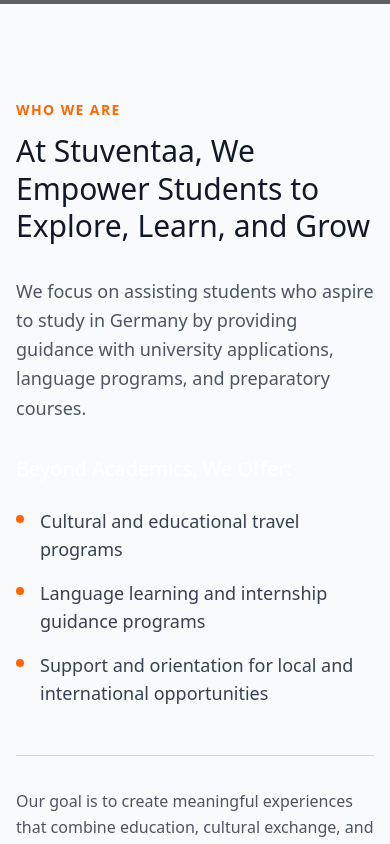
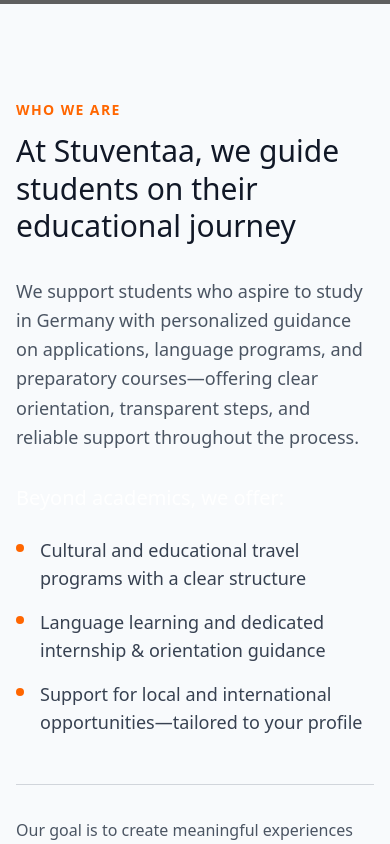
Before and after one commit to AlSweidanAhmad/stuventaa, a React (Vite) app: page / in a window 390 px wide. Shown: the part 840-1684 px from the top of the page. Built offline with nearby package versions, Linux system fonts and the light colour scheme; grey boxes are pictures that could not be loaded.

Commit message:
feat: add translations for WhoWeAre sections

```diff
--- a/src/components/WhoWeAre.jsx
+++ b/src/components/WhoWeAre.jsx
@@ -1,34 +1,38 @@
 import React from 'react';
 import { motion } from 'framer-motion';
+import { useTranslation } from 'react-i18next';
 
 const WhoWeAre = () => {
+  const { t } = useTranslation();
+
   const features = [
-      'Cultural and educational travel programs',
-      'Language learning and internship guidance programs',
-      'Support and orientation for local and international opportunities'
+    t('whoWeAre.features.0'),
+    t('whoWeAre.features.1'),
+    t('whoWeAre.features.2'),
   ];
 
   return (
-    <section /*bg-[#0a0a0a]*/
+    <section
       id="about"
-      className='py-24 lg:py-32 bg-[#f8fafc] text-white overflow-hidden scroll-mt-[90px]'
+      className="py-24 lg:py-32 bg-[#f8fafc] text-white overflow-hidden scroll-mt-[90px]"
     >
-      <div className='max-w-7xl mx-auto px-4 sm:px-6 lg:px-8'>
-        <div className='grid md:grid-cols-2 gap-16 md:gap-24 items-center'>
+      <div className="max-w-7xl mx-auto px-4 sm:px-6 lg:px-8">
+        <div className="grid md:grid-cols-2 gap-16 md:gap-24 items-center">
           {/* Image - Left Side */}
           <motion.div
             initial={{ opacity: 0, x: -30 }}
             whileInView={{ opacity: 1, x: 0 }}
             viewport={{ once: true, amount: 0.3 }}
             transition={{ duration: 0.8 }}
-            className='relative order-2 md:order-1'
+            className="relative order-2 md:order-1"
           >
-            <div className='relative rounded-lg overflow-hidden shadow-2xl h-[450px] md:h-[600px]'>
+            <div className="relative rounded-lg overflow-hidden shadow-2xl h-[450px] md:h-[600px]">
               <img
-                className='w-full h-full object-cover'
-                alt='Student reading book'
-               src="https://images.unsplash.com/photo-1523240795612-9a054b0db644" />
-              <div className='absolute inset-0 bg-black/15'></div>
+                className="w-full h-full object-cover"
+                alt={t('whoWeAre.imageAlt')}
+                src="https://images.unsplash.com/photo-1523240795612-9a054b0db644"
+              />
+              <div className="absolute inset-0 bg-black/15"></div>
             </div>
           </motion.div>
 
@@ -38,24 +42,24 @@
             whileInView={{ opacity: 1, x: 0 }}
             viewport={{ once: true, amount: 0.3 }}
             transition={{ duration: 0.8 }}
-            className='order-1 md:order-2'
+            className="order-1 md:order-2"
           >
-            <h2 className='text-sm font-bold text-[#FF6600] tracking-widest uppercase mb-3'>
-              WHO WE ARE
+            <h2 className="text-sm font-bold text-[#FF6600] tracking-widest uppercase mb-3">
+              {t('whoWeAre.kicker')}
             </h2>
-            <h3 className='text-3xl sm:text-4xl lg:text-5xl font-extralight text-gray-900 mb-8 leading-tight'>
-              At Stuventaa, We Empower Students to Explore, Learn, and Grow
+            <h3 className="text-3xl sm:text-4xl lg:text-5xl font-extralight text-gray-900 mb-8 leading-tight">
+              {t('whoWeAre.title')}
             </h3>
 
-            <p className='text-gray-600 mb-8 leading-relaxed text-lg'>
-               We focus on assisting students who aspire to study in Germany by providing guidance with university applications, language programs, and preparatory courses.
+            <p className="text-gray-600 mb-8 leading-relaxed text-lg">
+              {t('whoWeAre.description')}
             </p>
 
-            <p className='text-white font-medium mb-6 text-xl'>
-              Beyond Academics, We Offer:
+            <p className="text-white font-medium mb-6 text-xl">
+              {t('whoWeAre.subheading')}
             </p>
 
-            <ul className='space-y-4 mb-8'>
+            <ul className="space-y-4 mb-8">
               {features.map((feature, index) => (
                 <motion.li
                   key={index}
@@ -63,21 +67,19 @@
                   whileInView={{ opacity: 1, x: 0 }}
                   viewport={{ once: true, amount: 0.5 }}
                   transition={{ duration: 0.5, delay: index * 0.15 }}
-                  className='flex items-start gap-4'
+                  className="flex items-start gap-4"
                 >
-                  <span className='w-2 h-2 rounded-full bg-[#FF6600] mt-2 flex-shrink-0' />
-                  <span className='text-gray-700 text-lg'>{feature}</span>
+                  <span className="w-2 h-2 rounded-full bg-[#FF6600] mt-2 flex-shrink-0" />
+                  <span className="text-gray-700 text-lg">{feature}</span>
                 </motion.li>
               ))}
             </ul>
 
-            <div className='space-y-4 text-gray-600 text-base leading-relaxed border-t border-gray-300 pt-8 mt-12'>
-               <p>
-                Our goal is to create meaningful experiences that combine education, cultural exchange, and practical exposure. Through our programs, students broaden their perspectives and prepare for their academic and professional future.
-               </p>
-               <p className='text-[#FF6600] font-semibold text-lg'>
-                Education, cultural experience, and personal growth — all in one place.
-               </p>
+            <div className="space-y-4 text-gray-600 text-base leading-relaxed border-t border-gray-300 pt-8 mt-12">
+              <p>{t('whoWeAre.footerText')}</p>
+              <p className="text-[#FF6600] font-semibold text-lg">
+                {t('whoWeAre.highlight')}
+              </p>
             </div>
           </motion.div>
         </div>
--- a/src/i18n/locales/de.json
+++ b/src/i18n/locales/de.json
@@ -6,4 +6,21 @@
     "buttonContact": "Kontaktieren Sie uns",
     "backgroundAlt": "Berge mit Studierenden beim Auslandsstudium"
   }
+
+,
+
+  "whoWeAre": {
+    "kicker": "WER WIR SIND",
+    "title": "Bei Stuventaa begleiten wir Studierende auf ihrem Bildungsweg",
+    "description": "Wir unterstützen Studierende, die in Deutschland studieren möchten — mit individueller Betreuung rund um Bewerbung, Sprachprogramme und vorbereitende Kurse. Dabei stehen klare Orientierung, transparente Schritte und verlässliche Begleitung im Mittelpunkt.",
+    "subheading": "Über das Akademische hinaus bieten wir:",
+    "features": [
+      "Kulturelle und Bildungsreisen mit klarer Struktur",
+      "Sprachlernen sowie gezielte Praktikums- und Orientierungshilfe",
+      "Unterstützung bei lokalen und internationalen Chancen — passend zu Ihrem Profil"
+    ],
+    "footerText": "Unser Ziel ist es, sinnvolle Erfahrungen zu schaffen, die Bildung, kulturellen Austausch und praktische Einblicke verbinden. So erweitern Studierende ihren Horizont und stärken ihre Grundlage für Studium und Beruf.",
+    "highlight": "Bildung, kulturelle Erfahrung und persönliche Entwicklung — alles an einem Ort.",
+    "imageAlt": "Studierende Person liest ein Buch"
+  }
 }
--- a/src/i18n/locales/en.json
+++ b/src/i18n/locales/en.json
@@ -6,4 +6,21 @@
     "buttonContact": "Contact Us",
     "backgroundAlt": "Mountains with students studying abroad"
   }
+
+,
+
+  "whoWeAre": {
+    "kicker": "WHO WE ARE",
+    "title": "At Stuventaa, we guide students on their educational journey",
+    "description": "We support students who aspire to study in Germany with personalized guidance on applications, language programs, and preparatory courses—offering clear orientation, transparent steps, and reliable support throughout the process.",
+    "subheading": "Beyond academics, we offer:",
+    "features": [
+      "Cultural and educational travel programs with a clear structure",
+      "Language learning and dedicated internship & orientation guidance",
+      "Support for local and international opportunities—tailored to your profile"
+    ],
+    "footerText": "Our goal is to create meaningful experiences that combine education, cultural exchange, and practical exposure. Through our programs, students broaden their perspectives and prepare for their academic and professional future.",
+    "highlight": "Education, cultural experience, and personal growth — all in one place.",
+    "imageAlt": "Student reading a book"
+  }
 }
```
